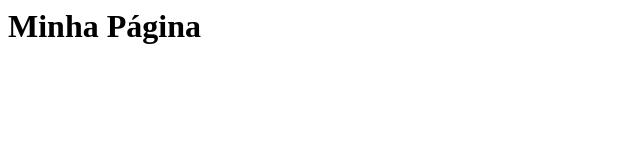
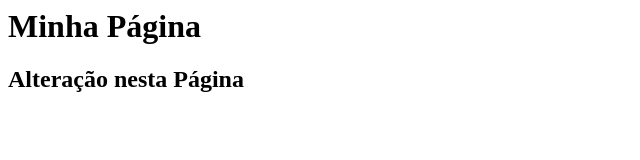
Before and after one commit to andrealves8/gama-no-github, a plain HTML site: page index.html in a window 1280 px wide. Shown: the whole page, without its empty margins (0-640 px from the left). Drawn offline with Linux system fonts and the light colour scheme.

Commit message:
Nova alterção na página

```diff
--- a/index.html
+++ b/index.html
@@ -1,5 +1,8 @@
 <html>
-	<body>
-		<h1>Minha Página</h1>
-	</body>
+
+<body>
+	<h1>Minha Página</h1>
+	<h2>Alteração nesta Página</h2>
+</body>
+
 </html>
```
